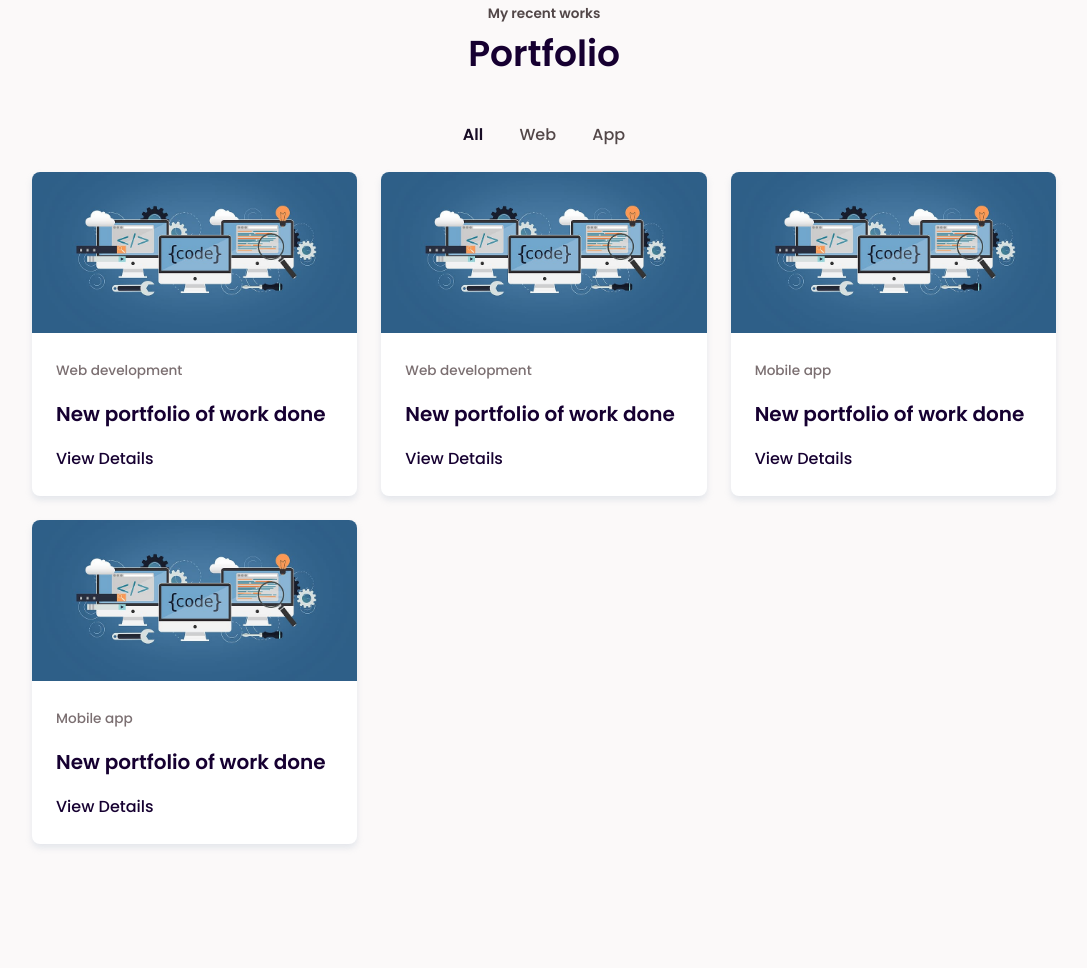
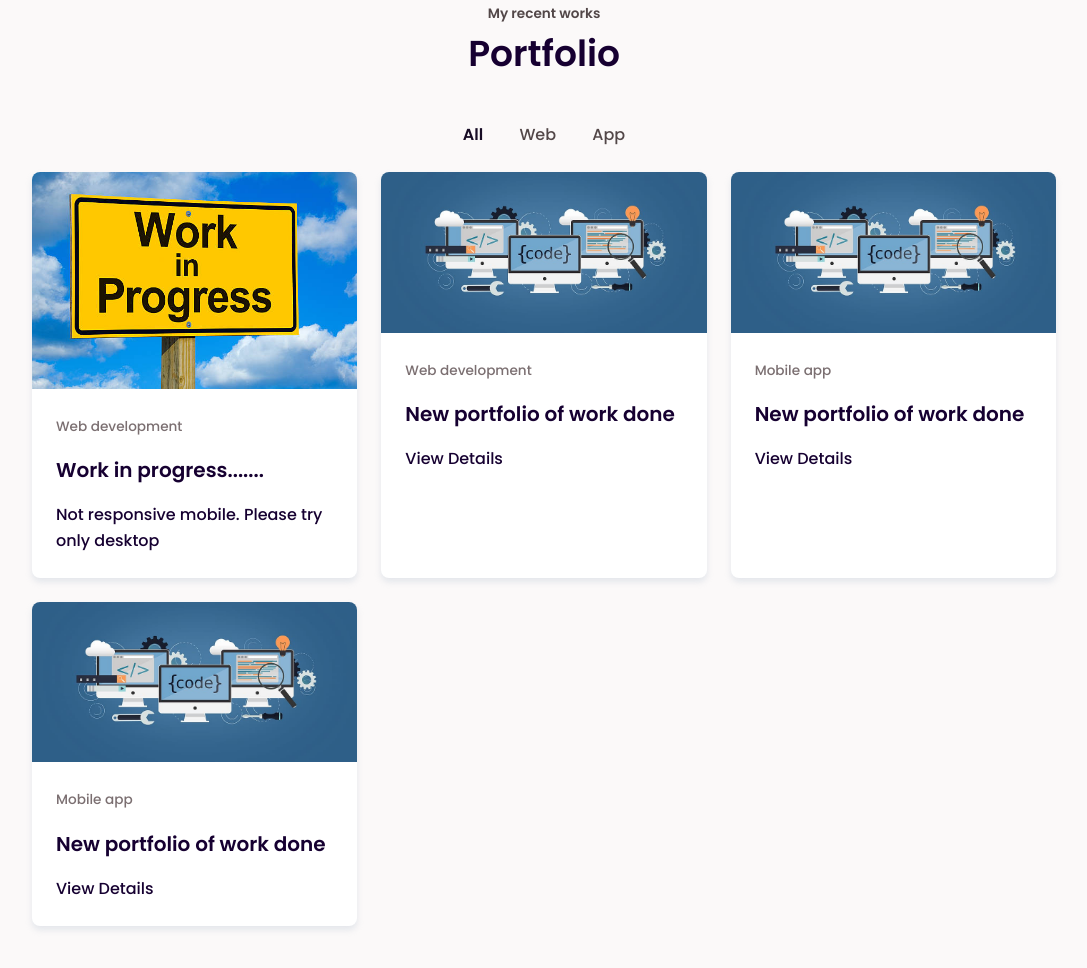
Before and after one commit to naixsheron/florin.github.io, a plain HTML site: page index.html in a window 1280 px wide. Shown: the part 3408-4376 px from the top of the page, without its empty margins (96-1183 px from the left). Drawn offline with nearby package versions, Linux system fonts and the light colour scheme.

Commit message:
Add files via upload

```diff
--- a/index.html
+++ b/index.html
@@ -295,15 +295,21 @@
         </div>
         <div class="portfolio_container bd-grid">
           <div class="portfolio_content mix web">
-            <a href="#">
-              <img src="img/img2.webp" alt="" class="portfolio_img" />
+            <a href="https://naixsheron.github.io/magazinAur.github.io/">
+              <img
+                src="img/istockphoto-155388466-612x612.jpg"
+                alt=""
+                class="portfolio_img"
+              />
             </a>
             <div class="portfolio_data">
               <span class="portfolio_subtitle">Web development</span>
               <a href="#"
-                ><h2 class="portfolio_title">New portfolio of work done</h2></a
+                ><h2 class="portfolio_title">Work in progress.......</h2></a
               >
-              <a href="#" class="button button-link">View Details</a>
+              <a href="#" class="button button-link"
+                >Not responsive mobile. Please try only desktop</a
+              >
             </div>
           </div>
           <div class="portfolio_content mix web">
```
Also changed, not shown: img/istockphoto-155388466-612x612.jpg (added), img/rsz_logo1.png (added).
